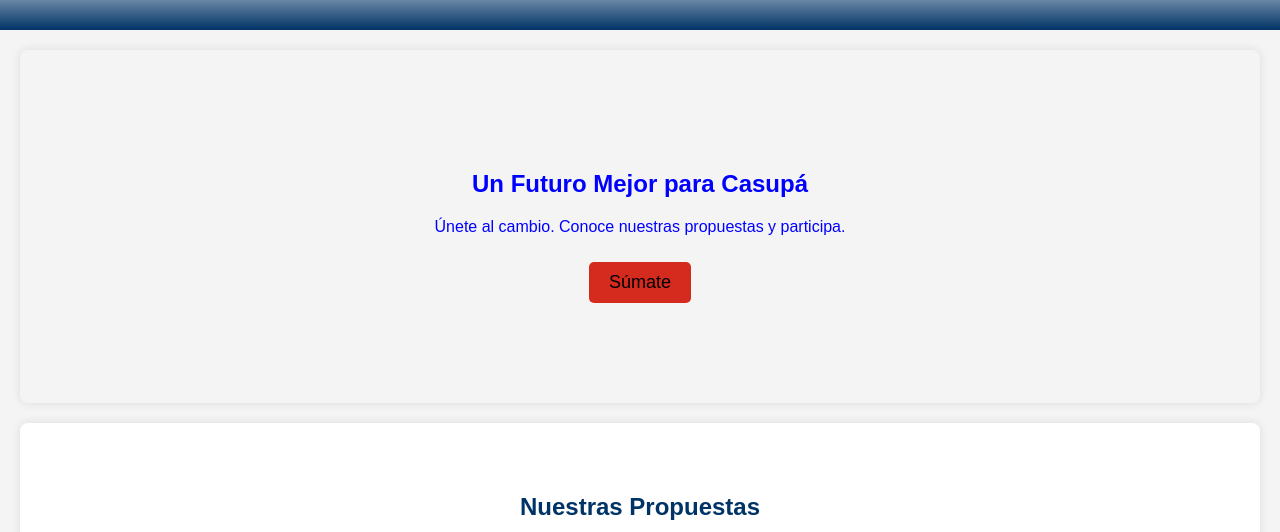
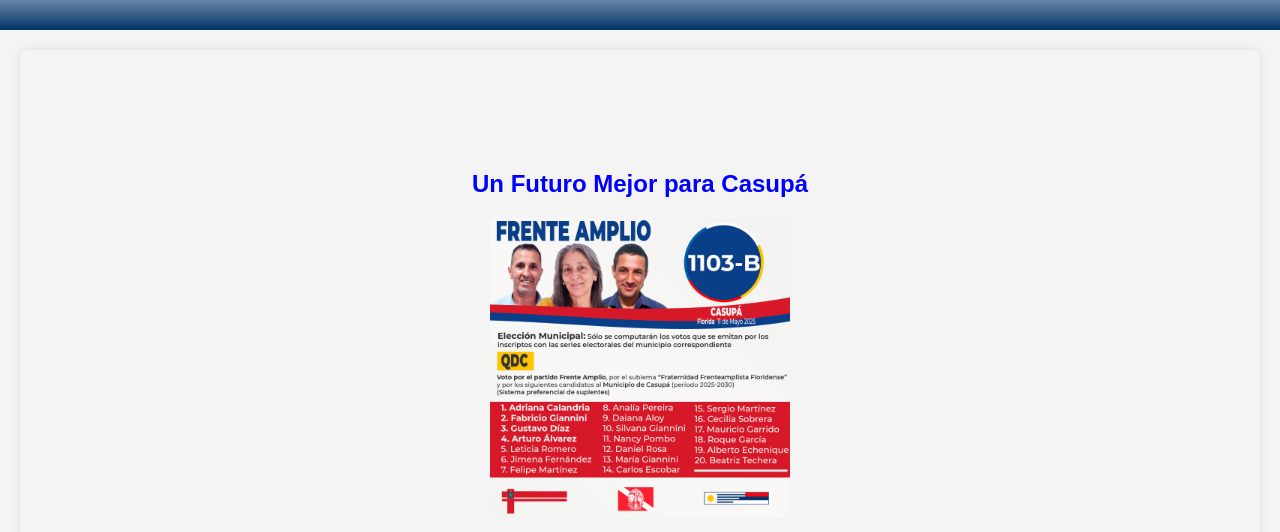
Before and after one commit to Anpere25/Lista1103b, a plain HTML site: page index.html in a window 1280 px wide. Shown: the part 420-952 px from the top of the page. Drawn offline with Linux system fonts and the light colour scheme.

Commit message:
Update index.html

```diff
--- a/index.html
+++ b/index.html
@@ -40,7 +40,7 @@
             background: #D52B1E;
             border: none;
             padding: 10px 20px;
-            font-size: 18px;
+            font-size: 20px;
             cursor: pointer;
             margin-top: 10px;
             color: black;
@@ -75,6 +75,7 @@
     </header>
     <section id="hero">
         <h2>Un Futuro Mejor para Casupá</h2>
+            <img src="IMG-20250403-WA0046.jpg" alt="Descripción" width="300">
         <p>Únete al cambio. Conoce nuestras propuestas y participa.</p>
         <button onclick="location.href='#participa'">Súmate</button>
     </section>
```
